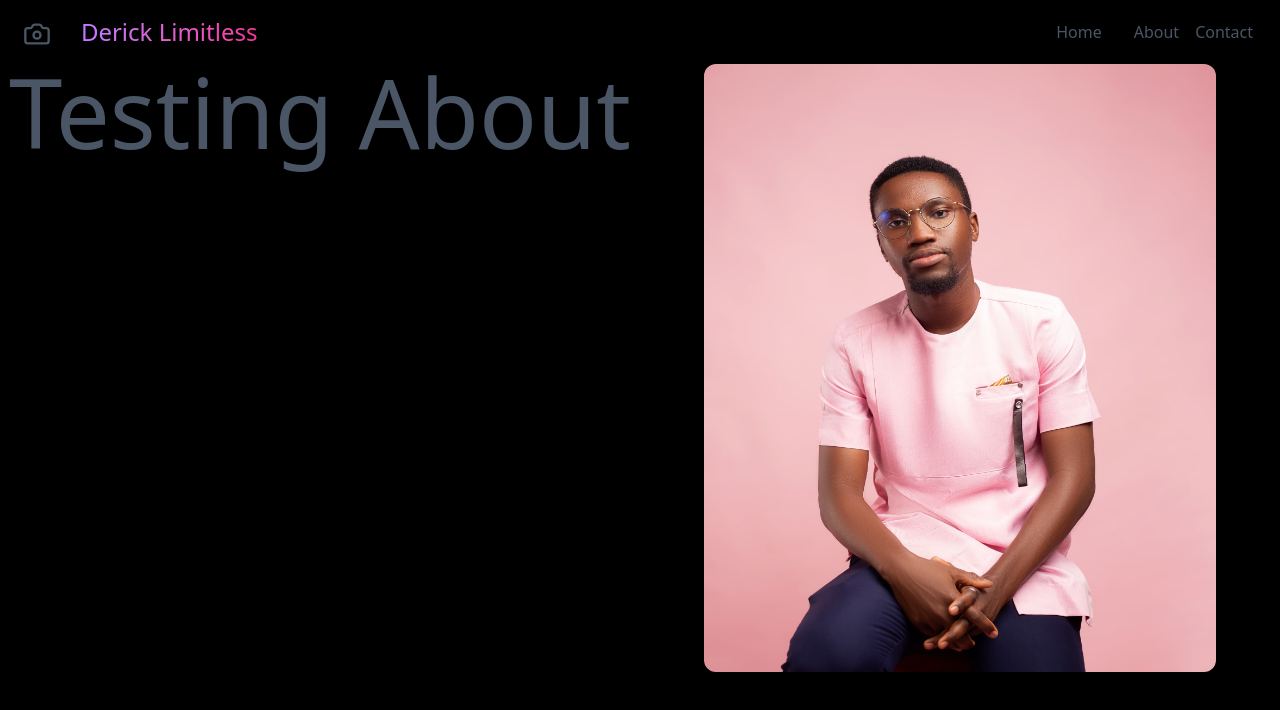
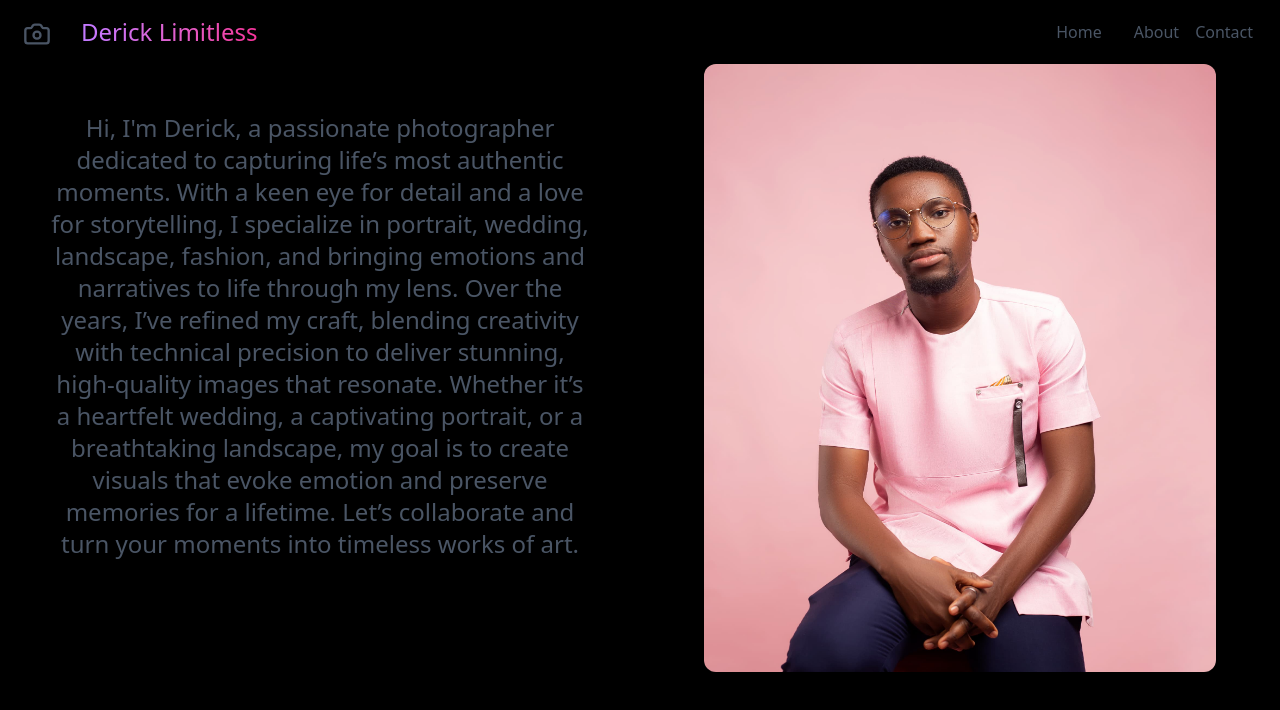
Before and after one commit to DroneBreaker/Photography-Portfolio, a Vue app: page /about in a window 1280 px wide. Shown: the top 710 px of the page. Built offline with nearby package versions, Linux system fonts and the light colour scheme.

Commit message:
Finish the about page and remove the placeholders for socials

```diff
--- a/src/views/About.vue
+++ b/src/views/About.vue
@@ -1,7 +1,7 @@
 <template>
     <div class="grid grid-cols-1 md:grid-cols-2">
         <div>
-            <h1 class="text-8xl text-center">Testing About</h1>
+            <h1 class="text-2xl p-12 text-center">{{ About }}</h1>
         </div>
 
         <div>
@@ -12,6 +12,23 @@
 
 <script setup>
 import Derick from '/assets/derick.jpg'
+
+/**
+ * PROPS
+ */
+    const props = defineProps({
+        About: {
+            type: String,
+            required: true,
+            default: `Hi, I'm Derick, a passionate photographer dedicated to capturing life’s most authentic moments.
+            With a keen eye for detail and a love for storytelling, I specialize in portrait,
+            wedding, landscape, fashion, and bringing emotions and narratives to life through my lens.
+            Over the years, I’ve refined my craft, blending creativity with technical precision
+            to deliver stunning, high-quality images that resonate. Whether it’s a heartfelt wedding, a captivating portrait, or
+            a breathtaking landscape, my goal is to create visuals that evoke emotion and preserve memories for a lifetime. Let’s
+            collaborate and turn your moments into timeless works of art.`
+        }
+    })
 </script>
 
 <style lang="scss" scoped>
```
